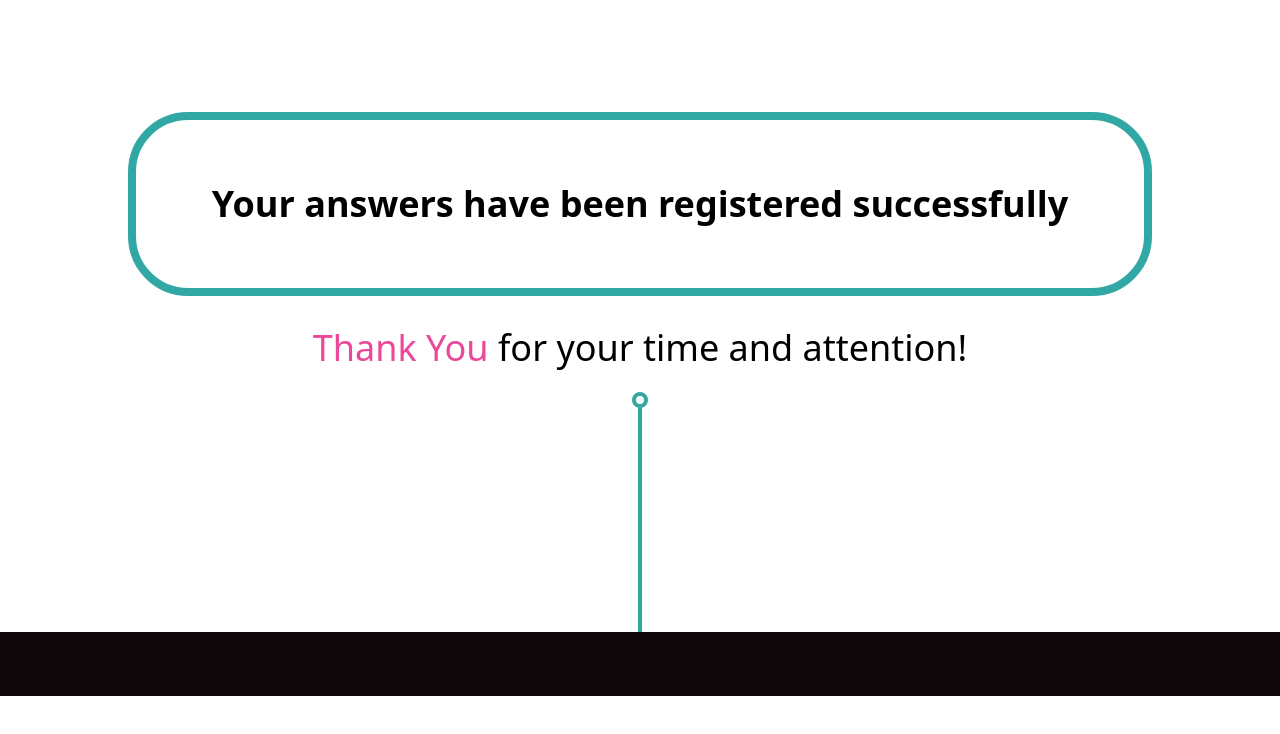
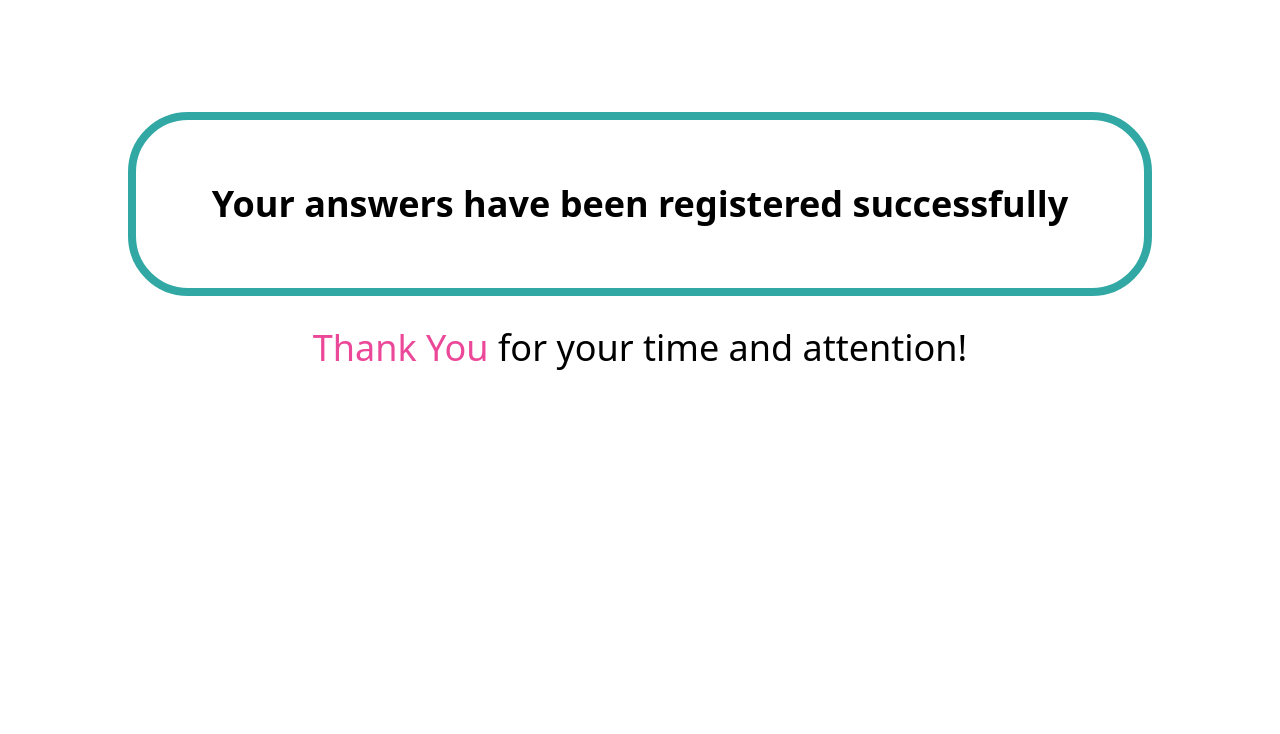
Before and after one commit to huuzey/husem, a React (Create React App) app in the folder Frontend/: page /thank in a window 1280 px wide. Shown: the top 734 px of the page. Built offline with nearby package versions, Linux system fonts and the light colour scheme.

Commit message:
Update Thank.jsx

```diff
--- a/Frontend/src/components/Thank.jsx
+++ b/Frontend/src/components/Thank.jsx
@@ -47,9 +47,9 @@ const Thank = () => {
         </p>
       </div>
       <div className="flex items-center flex-col justify-center mb-44 md:mb-0  ">
-        <div className="w-4 h-4 rounded-full border-4 border-[#32a8a4]"></div>
+        {/* <div className="w-4 h-4 rounded-full border-4 border-[#32a8a4]"></div>
         <div className="w-1 h-56  bg-[#32a8a4]"></div>
-        <div className="w-full bg-[#0f080a] h-16 mt-0 "></div>
+        <div className="w-full bg-[#0f080a] h-16 mt-0 "></div> */}
       </div>
     </div>
   );
```
